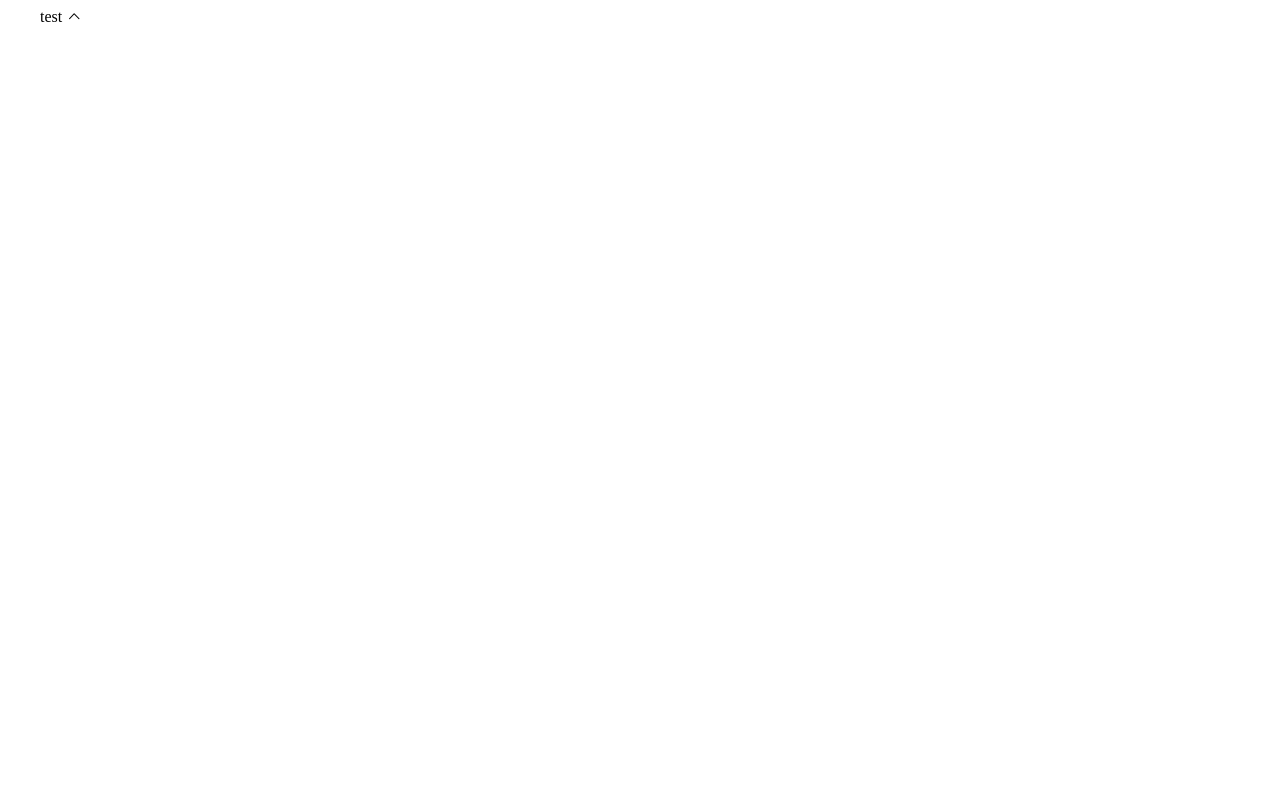
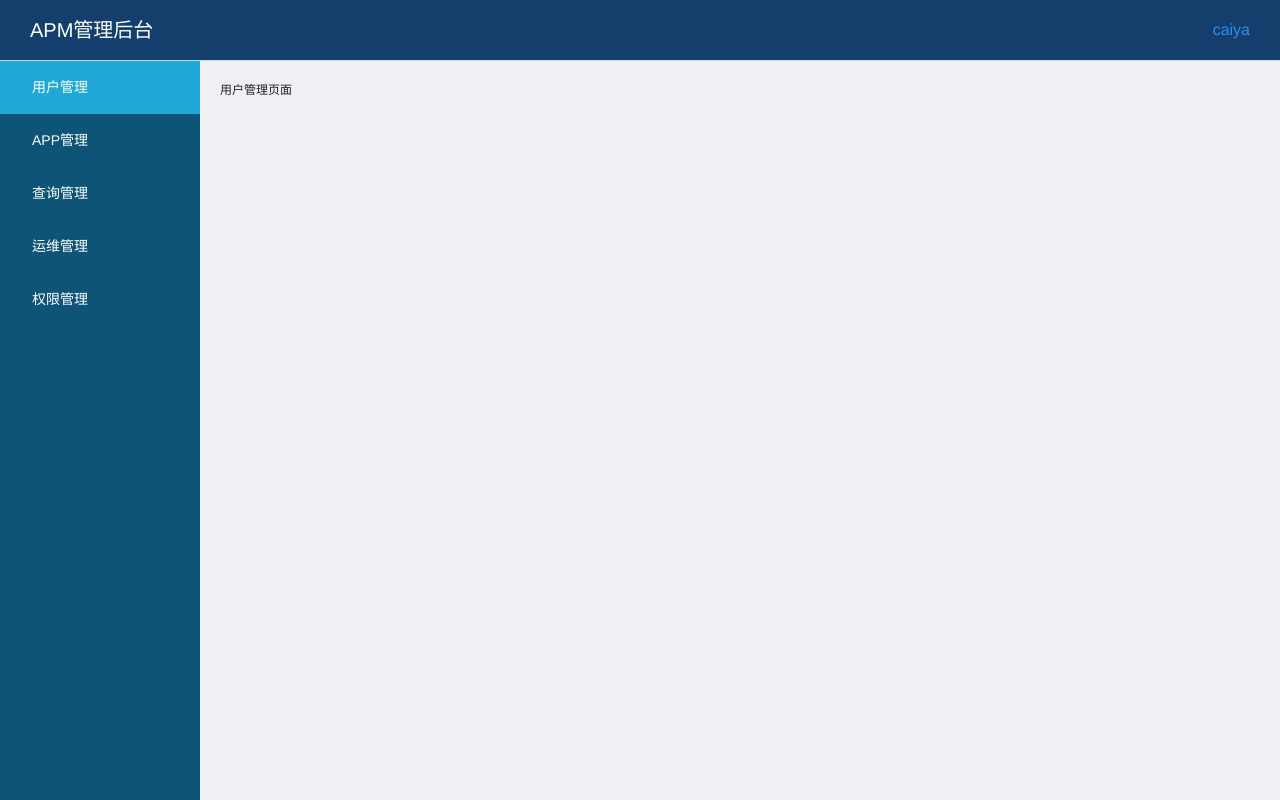
Before and after one commit to imust98/vuexproject, a Vue app: page / in a window 1280 px wide. Built offline with nearby package versions, Linux system fonts and the light colour scheme.

Commit message:
添加项目基础路由模块

```diff
--- /dev/null
+++ b/src/css/base.scss
@@ -0,0 +1,300 @@
+/* reset */
+
+html {
+  color: #222;
+}
+
+html,
+body,
+h1,
+h2,
+h3,
+h4,
+h5,
+h6,
+div,
+dl,
+dt,
+dd,
+ul,
+ol,
+li,
+p,
+blockquote,
+pre,
+hr,
+figure,
+table,
+caption,
+th,
+td,
+form,
+fieldset,
+legend,
+input,
+button,
+textarea,
+menu {
+  padding: 0;
+  margin: 0;
+  outline: none;
+}
+
+header,
+footer,
+section,
+article,
+aside,
+nav,
+hgroup,
+address,
+figure,
+figcaption,
+menu,
+details {
+  display: block;
+}
+
+table {
+  border-spacing: 0;
+  border-collapse: collapse;
+}
+
+caption,
+th {
+  font-weight: 400;
+  text-align: left;
+}
+
+html,
+body,
+fieldset,
+img,
+iframe,
+abbr {
+  border: 0;
+}
+
+i,
+cite,
+em,
+var,
+address,
+dfn {
+  font-style: normal;
+}
+
+[hidefocus],
+summary {
+  outline: 0;
+}
+
+li {
+  list-style: none;
+}
+
+h1,
+h2,
+h3,
+h4,
+h5,
+h6,
+small {
+  font-size: 100%;
+}
+
+sup,
+sub {
+  font-size: 83%;
+}
+
+pre,
+code,
+kbd,
+samp {
+  font-family: inherit;
+}
+
+q::before,
+q::after {
+  content: none;
+}
+
+textarea {
+  overflow: auto;
+  resize: none;
+}
+
+label,
+summary {
+  cursor: default;
+}
+
+a,
+button {
+  cursor: pointer;
+}
+
+h1,
+h2,
+h3,
+h4,
+h5,
+h6,
+em,
+strong,
+b {
+  font-weight: 400;
+}
+
+del,
+ins,
+u,
+s,
+a,
+a:hover,
+a:active,
+a:focus {
+  text-decoration: none;
+  outline: none;
+}
+
+body,
+textarea,
+input,
+button,
+select,
+keygen,
+legend {
+  font: 12px/1.5 "Microsoft YaHei", "微软雅黑", "宋体", helvetica, "Hiragino Sans GB";
+  outline: 0;
+}
+
+input::-ms-clear,
+input::-ms-reveal {
+  display: none;
+}
+
+button {
+  border: 0;
+}
+
+html,
+body {
+  height: 100%;
+}
+
+a {
+  &:link,
+  &:visited {
+    color: #222;
+  }
+  &:hover {
+    color: #30a1f2;
+  }
+  &.hla { /* stylelint-disable-line selector-no-qualifying-type */
+    color: #30a1f2;
+  }
+}
+
+
+/* function */
+
+.f-cb,
+.f-cbli li {
+  zoom: 1;
+  &::after {
+    display: block;
+    height: 0;
+    overflow: hidden;
+    clear: both;
+    visibility: hidden;
+    content: ".";
+  }
+}
+
+.f-wsn {
+  word-wrap: normal;
+  white-space: nowrap;
+}
+
+.f-pre {
+  overflow: hidden;
+  text-align: left;
+  word-break: break-all;
+  word-wrap: break-word;
+  white-space: pre-wrap;
+}
+
+.f-wwb {
+  word-break: break-all;
+  word-wrap: break-word;
+  white-space: normal;
+}
+
+.f-toe {
+  overflow: hidden;
+  text-overflow: ellipsis;
+  word-wrap: normal;
+  white-space: nowrap;
+}
+
+.f-dn {
+  display: none;
+}
+
+.f-dn-important {
+  display: none !important; /* stylelint-disable-line declaration-no-important */
+}
+
+.f-fl {
+  float: left;
+}
+
+.f-fr {
+  float: right;
+}
+
+.f-db {
+  display: block;
+}
+
+.f-vih {
+  visibility: hidden;
+}
+
+.f-viv {
+  visibility: visible;
+}
+
+.os-pc {
+  ::-webkit-scrollbar {
+    width: 4px;
+    height: 7px;
+  }
+  ::-webkit-scrollbar-button {
+    display: none;
+  }
+  ::-webkit-scrollbar-thumb {
+    background: #dddfe0;
+    border-radius: 3px;
+  }
+  ::-webkit-scrollbar-track {
+    width: 4px;
+    height: 7px;
+    background: transparent;
+  }
+  ::-webkit-scrollbar-track-piece {
+    background: transparent;
+  }
+}
+
+::placeholder {
+  font-style: italic;
+  color: #bbb;
+}
+
+.f-italic {
+  font-style: italic;
+  color: #bbb;
+}
--- /dev/null
+++ b/src/css/common.scss
@@ -0,0 +1,2 @@
+@import "base";
+@import "module";
--- /dev/null
+++ b/src/css/module.scss
@@ -0,0 +1,56 @@
+
+.g-head {
+  display: flex;
+  justify-content: space-between;
+  height: 60px;
+  background-color: #143f6d;
+  border-bottom: 1px solid #cfd8dc;
+  .title {
+    padding-left: 30px;
+    font-size: 20px;
+    line-height: 60px;
+    color: #fff;
+  }
+  .userInfo {
+    padding-right: 30px;
+    font-size: 16px;
+    line-height: 60px;
+    color: #2d8cf0;
+  }
+}
+
+.g-body {
+  position: absolute;
+  top: 61px;
+  right: 0;
+  bottom: 0;
+  left: 0;
+  display: flex;
+}
+
+.g-side {
+  width: 200px;
+  color: #fff;
+  background: #0d5477;
+  .side {
+    .tab {
+      display: block;
+      padding: 1rem 2rem;
+      font-size: 14px;
+      color: #fff;
+      &:hover,
+      &.tab-active {
+        background: #20a8d8;
+      }
+    }
+  }
+}
+
+.g-main {
+  flex: 1;
+  background-color: #eff0f4;
+}
+
+.m-main{
+  padding: 20px;
+}
--- a/src/routes/index.ts
+++ b/src/routes/index.ts
@@ -1,13 +1,58 @@
 import { RouteConfig } from 'vue-router';
 import Nav from '../components/Nav/index.vue';
+import UserManageView from '../views/UserManage/index.vue';
+import AppManageView from '../views/AppManage/index.vue';
+import QueryManageView from '../views/QueryManage/index.vue';
+import OperationManageView from '../views/OperationManage/index.vue';
+import PermissionManageView from '../views/PermissionManage/index.vue';
 const routes: RouteConfig[] = [
   {
-    path: '/index',
-    name: 'index',
+    path: '/',
+    name: 'userManage',
     meta: {
-      title: 'apm'
+      title: '用户管理'
     },
-    component: Nav
+    component: UserManageView
+  },
+  {
+    path: '/userManage',
+    name: 'userManage',
+    meta: {
+      title: '用户管理'
+    },
+    component: UserManageView
+  },
+  {
+    path: '/appManage',
+    name: 'appManage',
+    meta: {
+      title: 'APP管理'
+    },
+    component: AppManageView
+  },
+  {
+    path: '/queryManage',
+    name: 'queryManage',
+    meta: {
+      title: '查询管理'
+    },
+    component: QueryManageView
+  },
+  {
+    path: '/operationManage',
+    name: 'operationManage',
+    meta: {
+      title: '运维管理'
+    },
+    component: OperationManageView
+  },
+  {
+    path: '/permissionManage',
+    name: 'permissionManage',
+    meta: {
+      title: '权限管理'
+    },
+    component: PermissionManageView
   }
 ];
 
--- a/src/views/App.vue
+++ b/src/views/App.vue
@@ -1,21 +1,64 @@
 <template>
-  <div class="g-doc">test
-    <router-view></router-view>
-    <i class="icon-packup"></i>
+  <div class="g-doc">
+    <header class="g-head">
+      <div class="title"><strong>APM管理后台</strong></div>
+      <div class="userInfo"><strong>caiya</strong></div>
+    </header>
+    <div class="g-body">
+      <div class="g-side">
+        <ul class="side">
+          <li>
+            <router-link class="tab" to="/userManage" :class="{'tab-active':activeTab === 'userManage'}">
+              <span>用户管理</span>
+            </router-link>
+          </li>
+          <li>
+            <router-link class="tab" to="/appManage" :class="{'tab-active':activeTab === 'appManage'}">
+              <span>APP管理</span>
+            </router-link>
+          </li>
+          <li>
+            <router-link class="tab" to="/queryManage" :class="{'tab-active':activeTab === 'queryManage'}">
+              <span>查询管理</span>
+            </router-link>
+          </li>
+          <li>
+            <router-link class="tab" to="/operationManage" :class="{'tab-active':activeTab === 'operationManage'}">
+              <span>运维管理</span>
+            </router-link>
+          </li>
+          <li>
+            <router-link class="tab" to="/permissionManage" :class="{'tab-active':activeTab === 'permissionManage'}">
+              <span>权限管理</span>
+            </router-link>
+          </li>
+        </ul>
+      </div>
+      <div class="g-main">
+          <router-view></router-view>
+      </div>
+    </div>
   </div>
 </template>
 <script lang="ts">
 import Vue from "vue";
-import { Component, Prop } from "vue-property-decorator";
+import { Component, Prop, Watch } from "vue-property-decorator";
 @Component
 export default class App extends Vue {
+  private activeTab: string;
+  private created() {
+    this.onRouterChange();
+  }
 
+  @Watch("$route")
+  private onRouterChange() {
+    const path: string = this.$route.path || "";
+    let activeTab: string;
+    activeTab = path.slice(1);
+    this.activeTab = activeTab || 'userManage';
+  }
 }
 </script>
 <style lang="scss">
-@import "../css/iconfont/iconfont.css";
-.g-doc {
-  width: 1200px;
-  margin: 0 auto;
-}
+@import "../css/common.scss";
 </style>
--- /dev/null
+++ b/src/views/AppManage/index.vue
@@ -0,0 +1,14 @@
+<template>
+  <div class="m-main m-main-app">APP管理页面</div>
+</template>
+<script lang="ts">
+  import Vue from 'vue';
+  import { Component } from 'vue-property-decorator';
+
+  @Component
+  export default class UserCenterContainer extends Vue {
+  }
+</script>
+<style lang="scss">
+
+</style>
--- /dev/null
+++ b/src/views/OperationManage/index.vue
@@ -0,0 +1,14 @@
+<template>
+  <div class="m-main m-main-operation">运维管理页面</div>
+</template>
+<script lang="ts">
+  import Vue from 'vue';
+  import { Component } from 'vue-property-decorator';
+
+  @Component
+  export default class UserCenterContainer extends Vue {
+  }
+</script>
+<style lang="scss">
+
+</style>
--- /dev/null
+++ b/src/views/PermissionManage/index.vue
@@ -0,0 +1,14 @@
+<template>
+  <div class="m-main m-main-permission">权限管理页面</div>
+</template>
+<script lang="ts">
+  import Vue from 'vue';
+  import { Component } from 'vue-property-decorator';
+
+  @Component
+  export default class UserCenterContainer extends Vue {
+  }
+</script>
+<style lang="scss">
+
+</style>
--- /dev/null
+++ b/src/views/QueryManage/index.vue
@@ -0,0 +1,14 @@
+<template>
+  <div class="m-main m-main-query">查询管理页面</div>
+</template>
+<script lang="ts">
+  import Vue from 'vue';
+  import { Component } from 'vue-property-decorator';
+
+  @Component
+  export default class UserCenterContainer extends Vue {
+  }
+</script>
+<style lang="scss">
+
+</style>
--- /dev/null
+++ b/src/views/UserManage/index.vue
@@ -0,0 +1,14 @@
+<template>
+  <div class="m-main m-user">用户管理页面</div>
+</template>
+<script lang="ts">
+  import Vue from 'vue';
+  import { Component } from 'vue-property-decorator';
+
+  @Component
+  export default class UserCenterContainer extends Vue {
+  }
+</script>
+<style lang="scss">
+
+</style>
```
